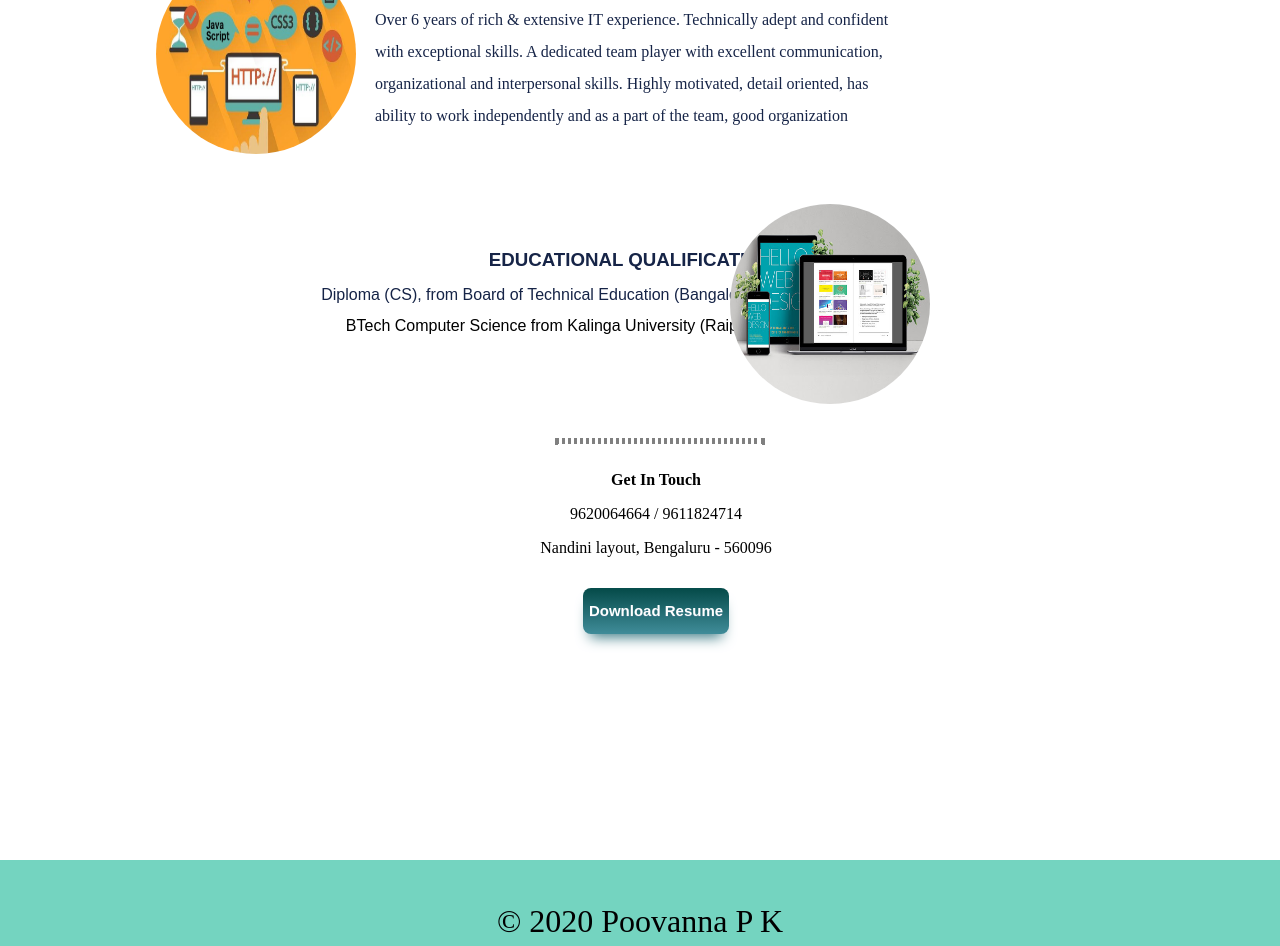
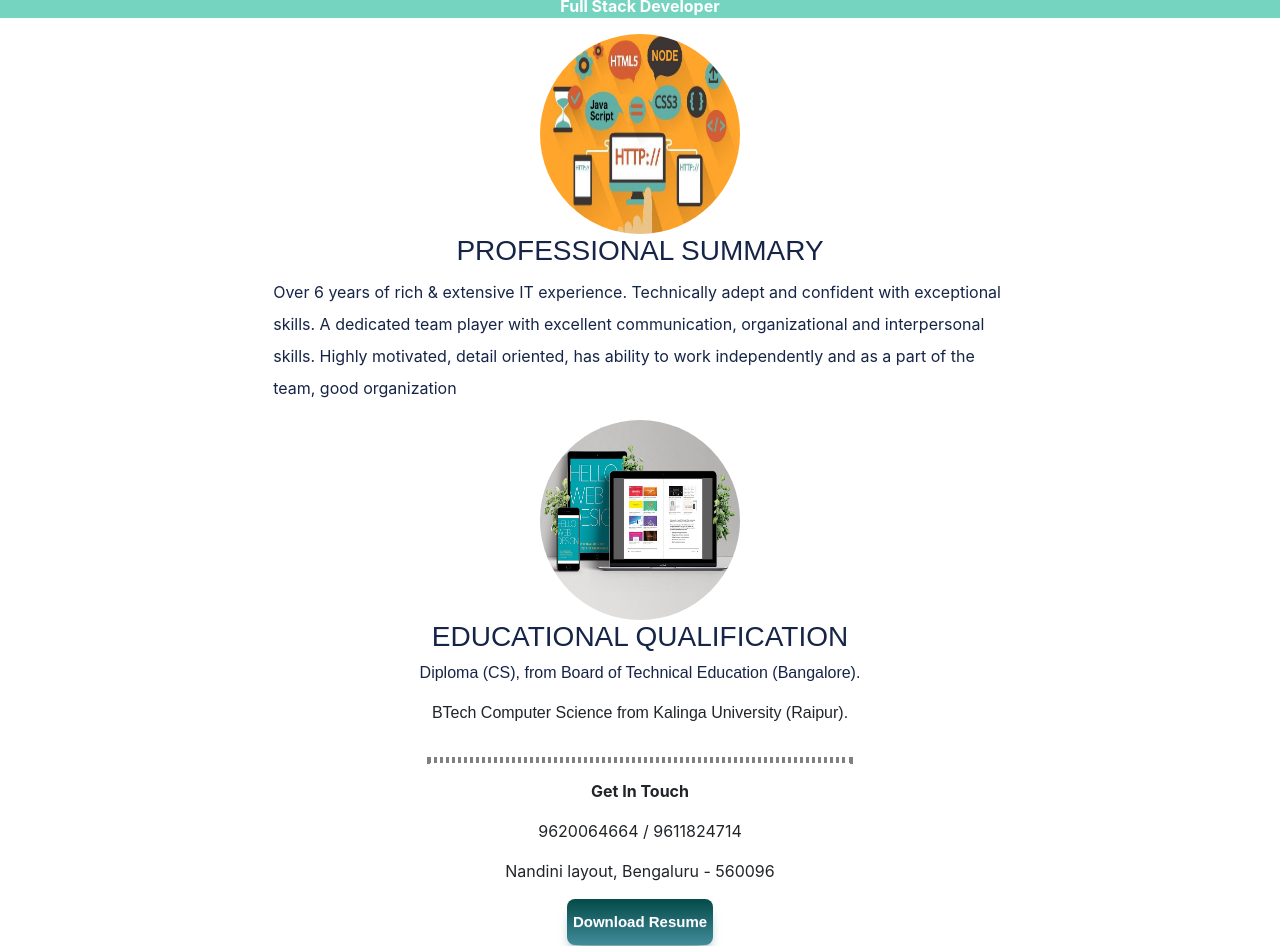
Before and after one commit to poovannapk/portfolio, a plain HTML site: page index.html in a window 1280 px wide. Shown: the part 233-1179 px from the top of the page. Drawn offline with nearby package versions, Linux system fonts and the light colour scheme.

Commit message:
Add files via upload

```diff
--- a/css/styles.css
+++ b/css/styles.css
@@ -9,63 +9,49 @@ hr {
 border-color: grey;
 border-width: 3px;
 width: 40%;
-position: relative;
-top: 50px;
-left: 404px;
 }
 h1 {
   margin-top: 0px;
   color: white;
   font-family: sans-serif;
-  position: absolute;
-  top: 60px;
-  left: 180px;
 }
 
 .pos {
   color: white;
-  position: absolute;
-  top: 75px;
-  left: 180px;
 }
 
 .top-container {
   background-color: #74d4c0;
-  margin-top: 0px;
-    margin-bottom: 4px;
-    position: relative;
-    text-align: left;
+    text-align: center;
 }
 
 
 .developer {
   height: 165px;
       width: 165px;
-      position: relative;
       /* left: -11px; */
-      margin-top: 3px;
+      margin: 3px;
 }
 
 .middle-container {
-  margin-top: 15px;
-  margin-bottom: -200px;
-  position: relative;
+
 }
 .imgres{
-width: 40%
+  text-align: center;
+    padding: 0% 10%;
+      /* padding: 7% 15%; */
 }
 .textres{
   width: 100%;
-float: right;
 }
 .desc{
   width: 100%;
-float: left;
+/* float: left; */
 }
 }
 .edures{
   width: 100%;
-    float: left;
+    text-align: center;
 }
 .left1 {
   height: 200px;
@@ -77,68 +63,83 @@ float: left;
   height: 200px;
     width: 200px;
     border-radius: 50%;
-    position: absolute;
+    /* position: absolute;
     top: 250px;
     right: 350px;
-    margin: 0px 0px 0px 0px;
+    margin: 0px 0px 0px 0px; */
 }
 
 .prof {
   color: #162447;
   font-family: sans-serif;
-    position: relative;
+  text-align: center;
+    /* position: relative;
     /* text-align: right; */
-    bottom: 280px;
+    /* bottom: 280px;
     left: 230px;
-    margin: 100px auto 100px auto;
-    /* width: 50%;*/
+    margin: 100px auto 100px auto; */
+    /* width: 50%;*/ */
 }
 
 .pro {
   color: #162447;
-  position: absolute;
-      top: 40px;
-      margin: 10px 30% 80px 0%;
-      left: 375px;
-      text-align: left;
-      line-height: 2;
+  /* position: absolute; */
+/* top: 40px; */
+/* margin: 10px 30% 80px 0%; */
+/* left: 375px; */
+padding: 0% 40% 0% 40%;
+text-align: center;
+line-height: 2;
+padding: 0% 15%;
+    /* position: absolute; */
+    /* top: 40px; */
+    /* margin: 10px 30% 80px 0%; */
+    /* left: 375px; */
+    padding: 0% 40% 0% 40%;
+    text-align: left;
+    line-height: 2;
+    padding: 0% 15%;
 }
-
+.imgleft2{
+  text-align: center;
+}
 .edu {
   color: #162447;
   font-family: sans-serif;
-    position: relative;
-    bottom: 245px;
-    left: 375px;
-    margin: 100px 30% 100px 0%;
-    width: 100%;
+      /* position: relative; */
+      /* bottom: 245px; */
+      /* left: 375px; */
+        text-align: center;
+      /* margin: 100px 30% 100px 0%; */
+      width: 100%;
+      text-align: center;
 }
 
 .p1 {
   color: #162447;
-  font-family: sans-serif;
-      position: relative;
-      bottom: 330px;
-      left: 250px;
-      margin: 10px 0% 10px 0%;
-      text-align: right;
+    font-family: sans-serif;
+    /* position: relative; */
+    /* bottom: 330px; */
+    /* left: 250px; */
+    /* margin: 10px 0% 10px 0%; */
+    text-align: center;
 }
 
 .p2 {
   font-family: sans-serif;
-position: relative;
-bottom: 361px;
-left: 250px;
-text-align: right;
+  /* position: relative; */
+  /* bottom: 361px; */
+  /* left: 250px; */
+  text-align: center;
 }
 
 
 .bott{
-  position: relative;
-    bottom: 295px;
-    text-align: center;
-    margin: 70px 0px 0px 0px;
-    left: 400px;
+  /* position: relative; */
+/* bottom: 295px; */
+text-align: center;
+/* margin: 70px 0px 0px 0px; */
+/* left: 400px;*/
 }
 .butt {
 	-moz-box-shadow: 0px 10px 14px -7px #397882;
@@ -184,20 +185,19 @@ width:146px;
 }
 .bottom-container {
   background-color: #74d4c0;
-  margin-top: 0px;
-    margin-bottom: 0px;
-    position: relative;
+    /* margin-top: 0px; */
+    /* margin-bottom: 0px; */
+    /* position: relative; */
     width: 100%;
-    height: 100px;
-    top: 870px;
+    /* height: 100px; */
+    /* top: 870px;*/
 }
 .linked
 {
 
 }
 .copy{
-  position: relative;
       top: 43px;
       color: currentColor;
-      font-size: xx-large;
+      font-size: x-large;
 }
--- a/index.html
+++ b/index.html
@@ -4,19 +4,44 @@
 <head>
   <meta charset="utf-8">
   <title>My Site</title>
+  <link rel="stylesheet" href="https://stackpath.bootstrapcdn.com/bootstrap/4.5.2/css/bootstrap.min.css" integrity="sha384-JcKb8q3iqJ61gNV9KGb8thSsNjpSL0n8PARn9HuZOnIxN0hoP+VmmDGMN5t9UJ0Z" crossorigin="anonymous">
+  <link rel="stylesheet" href="https://stackpath.bootstrapcdn.com/bootstrap/4.5.2/css/bootstrap.min.css" integrity="sha384-JcKb8q3iqJ61gNV9KGb8thSsNjpSL0n8PARn9HuZOnIxN0hoP+VmmDGMN5t9UJ0Z" crossorigin="anonymous">
+    <!-- CSS -->
   <link rel="stylesheet" href="css/styles.css">
+    <!-- Font Awesome -->
+    <script defer src="https://use.fontawesome.com/releases/v5.14.0/js/all.js"></script>
+    <!-- Google Fonts -->
+    <link href="https://fonts.googleapis.com/css2?family=Montserrat&family=Ubuntu:wght@500&display=swap" rel="stylesheet">
+    <!-- Bootstrap Script -->
+    <script src="https://code.jquery.com/jquery-3.5.1.slim.min.js" integrity="sha384-DfXdz2htPH0lsSSs5nCTpuj/zy4C+OGpamoFVy38MVBnE+IbbVYUew+OrCXaRkfj" crossorigin="anonymous"></script>
+    <script src="https://cdn.jsdelivr.net/npm/popper.js@1.16.1/dist/umd/popper.min.js" integrity="sha384-9/reFTGAW83EW2RDu2S0VKaIzap3H66lZH81PoYlFhbGU+6BZp6G7niu735Sk7lN" crossorigin="anonymous"></script>
+    <script src="https://stackpath.bootstrapcdn.com/bootstrap/4.5.2/js/bootstrap.min.js" integrity="sha384-B4gt1jrGC7Jh4AgTPSdUtOBvfO8shuf57BaghqFfPlYxofvL8/KUEfYiJOMMV+rV" crossorigin="anonymous"></script>
   <link rel="icon" href="images/p.jpg">
 </head>
 
 <body>
+  <!-- Nav Bar -->
+  <section>
+    <div class="row">
+      <div class="col-lg-12 col-md-12">
         <div class="top-container">
-    <div class="imgpara">
+          <div>
             <img class="developer" src="images/circle-cropped.png" alt="">
+          </div>
             <div class="para">
               <h1>Poovanna P K</h1>
               <p class="pos"><strong>Full Stack Developer</strong></p>
             </div>
           </div>
+          </div>
+        </div>
+      </div>
+
+  </section>
+  <section>
+    <div class="row">
+      <div class="col-lg-12 col-md-12">
+
       </div>
       <div class="middle-container">
         <div class="imgres">
@@ -24,32 +49,45 @@
           <div class="textres">
             <h3 class="prof">PROFESSIONAL SUMMARY</h3>
             <div class="desc">
-
               <p class="pro">Over 6 years of rich & extensive IT experience. Technically adept and confident with exceptional skills. A dedicated team player with excellent communication, organizational and interpersonal skills. Highly motivated, detail
                 oriented, has ability to work independently and as a part of the team, good organization </p>
-          <hr>
+</div>
+</div>
+<section>
+                <div class="imgleft2">
+                  <img class="left2" src="images/left2.jpg" alt="">
+
                 <div class="edures">
                 <h3 class="edu">EDUCATIONAL QUALIFICATION</h3>
-            <p class="p1">Diploma (CS), from Board of Technical Education (Bangalore).</p><br>
+                <p class="p1">Diploma (CS), from Board of Technical Education (Bangalore).</p>
                 <p class="p2">BTech Computer Science from Kalinga University (Raipur).</p>
-            <div class="">
-              <img class="left2" src="images/left2.jpg" alt="">
+</div>
+  </div>
+</section>
+
+<div class="row">
+  <div class="col-lg-12 col-md-12">
     <div class="bott">
+        <hr>
       <p class="cont"><strong>Get In Touch</strong></p>
       <p class="phn"> 9620064664 / 9611824714</p>
       <p class="addrr"> Nandini layout, Bengaluru - 560096</p>
       <p class="butt">Download Resume</p>
     </div>
   </div>
+
 </div>
-        </div>
-      </div>
-    </div>
-  </div>
+  </section>
+  <section>
+    <div class="row">
       <div class="bottom-container">
         <div class="linked">
           <p class="copy">&#169; 2020 Poovanna P K</p>
         </div>
       </div>
+    </div>
+
+  </section>
+
 </body>
 </html>
```
Lines whose indentation alone changed are shown as unchanged.
